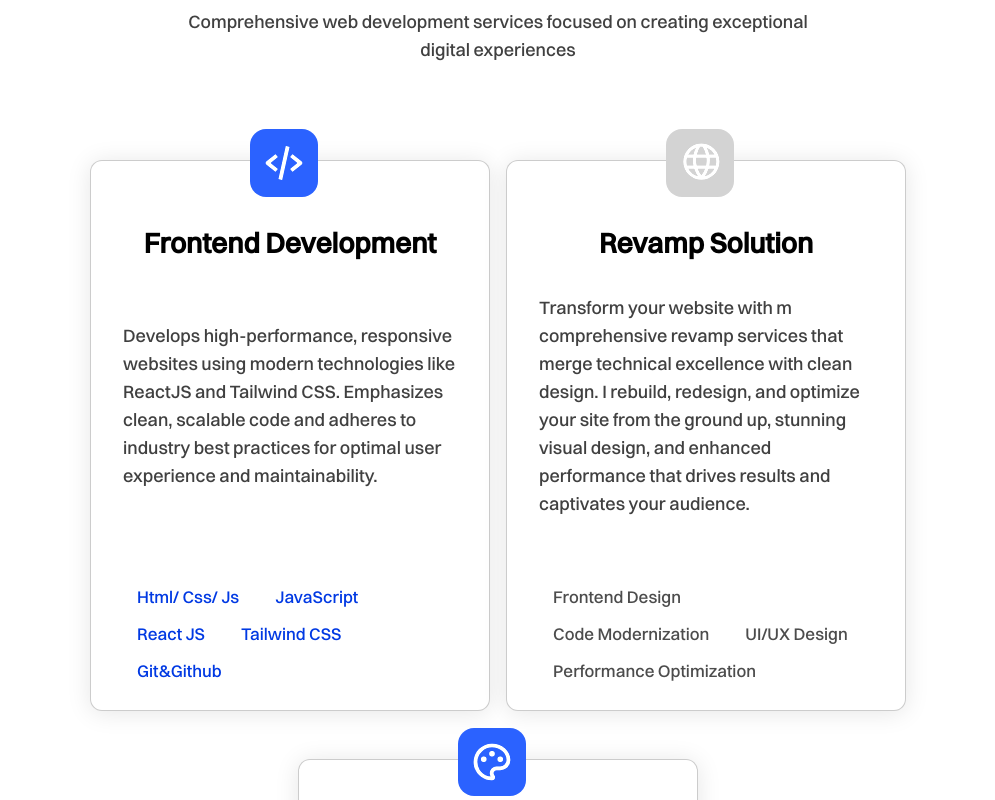
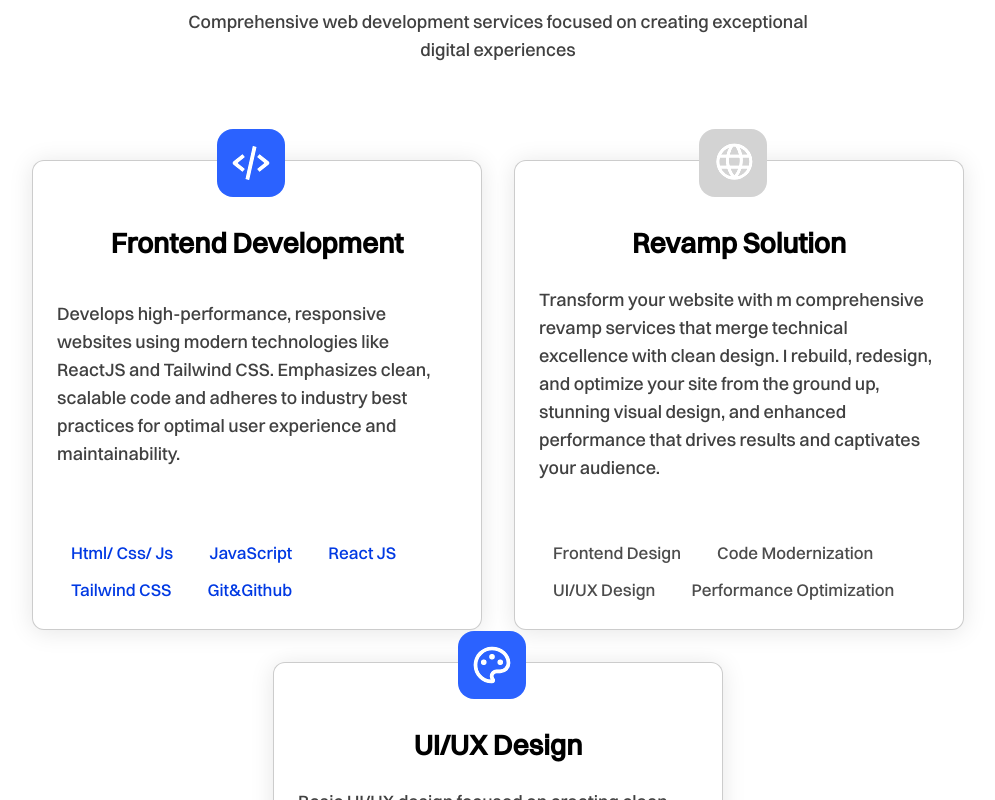
Before and after one commit to theo-code1/MyPortfolio, a React (Vite) app: page / in a window 1280 px wide. Shown: the part 2280-3080 px from the top of the page, without its empty margins (142-1137 px from the left). Built offline with nearby package versions, Linux system fonts and the light colour scheme.

Commit message:
fix responsive issues

```diff
--- a/src/Components/Footer.jsx
+++ b/src/Components/Footer.jsx
@@ -42,7 +42,7 @@ const Footer = ({ aboutRef, workRef}) => {
                 </ul>
             </div>
         </div>
-        <h1 className='text-[5rem] md:text-[10rem] lg:text-[16rem] text-white font-clash-display leading-[80%] absolute bottom-2 left-1/2 -translate-x-1/2'>TheoKode</h1>
+        <h1 className='text-[5rem] md:text-[10rem] lg:text-[16rem] 2xl:text-[18rem] text-center text-white font-clash-display leading-[80%] absolute bottom-2 left-1/2 -translate-x-1/2'>TheoKode</h1>
     </footer>
   )
 }
--- a/src/Components/HeroSection.jsx
+++ b/src/Components/HeroSection.jsx
@@ -29,7 +29,7 @@ const HeroSection = ({ overviewRef, aboutRef, workRef }) => {
 
   return (
     <section id="Overview" ref={overviewRef} className='h-max pt-10 relative md:pt-20 lg:pt-24 pb-12 px-2 max-w-screen overflow-x-hidden'>
-      <GridBackground className='absolute top-0 left-1/2 -translate-x-1/2 w-fit h-[95dvh] md:h-auto -z-10 animate-opacity'/>
+      <GridBackground className='absolute top-0 left-1/2 -translate-x-1/2 w-fit h-[95dvh] md:h-auto -z-10 animate-opacity mx-auto'/>
       <NavBar overviewRef={overviewRef} aboutRef={aboutRef} workRef={workRef} />
 
       <div className="cta-content flex flex-col gap-6 text-center w-fit mx-auto mt-24">
--- a/src/Components/NavBar.jsx
+++ b/src/Components/NavBar.jsx
@@ -62,7 +62,7 @@ const NavBar = ({ overviewRef, aboutRef, workRef }) => {
             <h1 className='text-xl md:text-2xl font-switzer font-medium '>TheoKode</h1>
         </div>
 
-        <ul className={`hidden md:flex items-center md:gap-8 lg:gap-16 text-[16px] font-switzer font-medium px-4 lg:px-8 py-2 rounded-full shadow-[0_3px_10px_0_var(--color-shadow-black)] border border-black/10 ${isScrolled ? 'mx-auto bg-white/50 backdrop-blur-sm' : 'bg-white'}`}>
+        <ul className={`hidden md:flex items-center md:gap-8 lg:gap-16 text-[16px] font-switzer font-medium px-4 lg:px-8 py-2 rounded-full shadow-[0_3px_10px_0_var(--color-shadow-black)] border border-black/10 ${isScrolled ? 'mx-auto bg-white/50 backdrop-blur-lg' : 'bg-white'}`}>
             <li onClick={() => scrollToSection(overviewRef)}  className='cursor-pointer text-black hover:text-dark-blue/90 px-2 py-1 transition-all duration-200'>Overview</li>
             <li onClick={() => scrollToSection(aboutRef)}  className='cursor-pointer text-black hover:text-dark-blue/90 px-2 py-1 transition-all duration-200'>About</li>
             <li onClick={() => scrollToSection(workRef)}  className='cursor-pointer text-black hover:text-dark-blue/90 px-2 py-1 transition-all duration-200'>Work</li>
--- a/src/Components/OfferSection.jsx
+++ b/src/Components/OfferSection.jsx
@@ -72,7 +72,7 @@ const OfferSection = () => {
         viewport={{ once: true, amount: 0.3 }}
         transition={{ duration: 0.8, ease: "easeOut" }}
       >
-        <div className="offerCards max-w-screen relative w-fit flex flex-col md:flex-row md:justify-center md:flex-wrap gap-12 md:gap-x-4 pt-8 mx-auto overflow-hidden ">
+        <div className="offerCards max-w-screen relative w-fit flex flex-col md:flex-row md:justify-center md:flex-wrap gap-12 md:gap-x-4 lg:gap-8 pt-8 mx-auto overflow-hidden ">
           <OfferCard
             IconChild={
               <CodeIcon className="text-[68px] p-3 bg-[#2759EF] brightness-110 text-white rounded-2xl" />
@@ -126,7 +126,7 @@ export const OfferCard = ({ IconChild, OfferTitle, OfferDesc, skillsBackground,
 
 
   return (
-    <article className='relative font-switzer w-[90dvw] md:w-[400px] px-6 md:px-6 lg:px-8 pt-16 pb-6 rounded-xl bg-white  flex flex-col gap-4 md:gap-8 items-center justify-between border border-black/20 shadow-[0_2px_24px_0_var(--color-shadow-black)] hover:shadow-[0_4px_32px_0_var(--color-shadow-black)] transition-all duration-200 cursor-pointer'>
+    <article className='relative font-switzer w-[90dvw] md:w-[400px] lg:w-[450px] px-6 pt-16 pb-6 rounded-xl bg-white  flex flex-col gap-4 md:gap-6 items-center justify-between border border-black/20 shadow-[0_2px_24px_0_var(--color-shadow-black)] hover:shadow-[0_4px_32px_0_var(--color-shadow-black)] transition-all duration-200 cursor-pointer'>
         <div className="offer-icon absolute -top-8 left-1/2 -translate-x-1/2 w-20 "
         >
             {IconChild}
--- a/src/Components/TestimonialSection.jsx
+++ b/src/Components/TestimonialSection.jsx
@@ -43,7 +43,7 @@ const TestimonialSection = () => {
           <h1 className='text-[1.8rem] md:text-[2rem] text-black font-semibold text-center'>What people say matters</h1>
           <p className='text-center text-sm text-black/50 '>Insights From People Who've Seen My Work in Action</p>
       </div>
-      <div className="testimonial-articles grid grid-cols-1 md:grid-cols-2 lg:grid-cols-3 gap-4 px-2">
+      <div className="testimonial-articles grid grid-cols-1 md:grid-cols-2 lg:grid-cols-3 gap-4 2xl:gap-8 px-2">
         {commentsInfo.map((comment, index) => (
           <TestimonialArticle
             key={index}
@@ -75,7 +75,7 @@ export default TestimonialSection
 
 export const TestimonialArticle = ({ Img, name, userName, platform, message, stars, link }) => {
   return(
-    <article className='bg-[#EBEBEB]/20 flex flex-col gap-4 rounded-2xl h-fit p-4 border-2 border-black/30'>
+    <article className='relative bg-[#EBEBEB]/20 flex flex-col gap-4 rounded-2xl h-fit p-4 border-2 border-black/30 overflow-hidden'>
       <div className="header flex items-center justify-between ">
         <div className="profile flex items-center gap-2">
           <img src={Img} alt="" className='size-14 select-none' draggable='false' />
--- a/src/Pages/AllWorkSection.jsx
+++ b/src/Pages/AllWorkSection.jsx
@@ -140,8 +140,6 @@ export const FilterBar = ({ currentFilter, setCurrentFilter}) => {
 
   const filterItems = ['All', 'Landing Page', 'Web App', 'Portfolio', 'E-commerce', 'Practice']
 
-  console.log(currentFilter)
-
   return(
     <ul className='flex items-center gap-3 select-none'>
       {filterItems.map((item, index) => (
```
